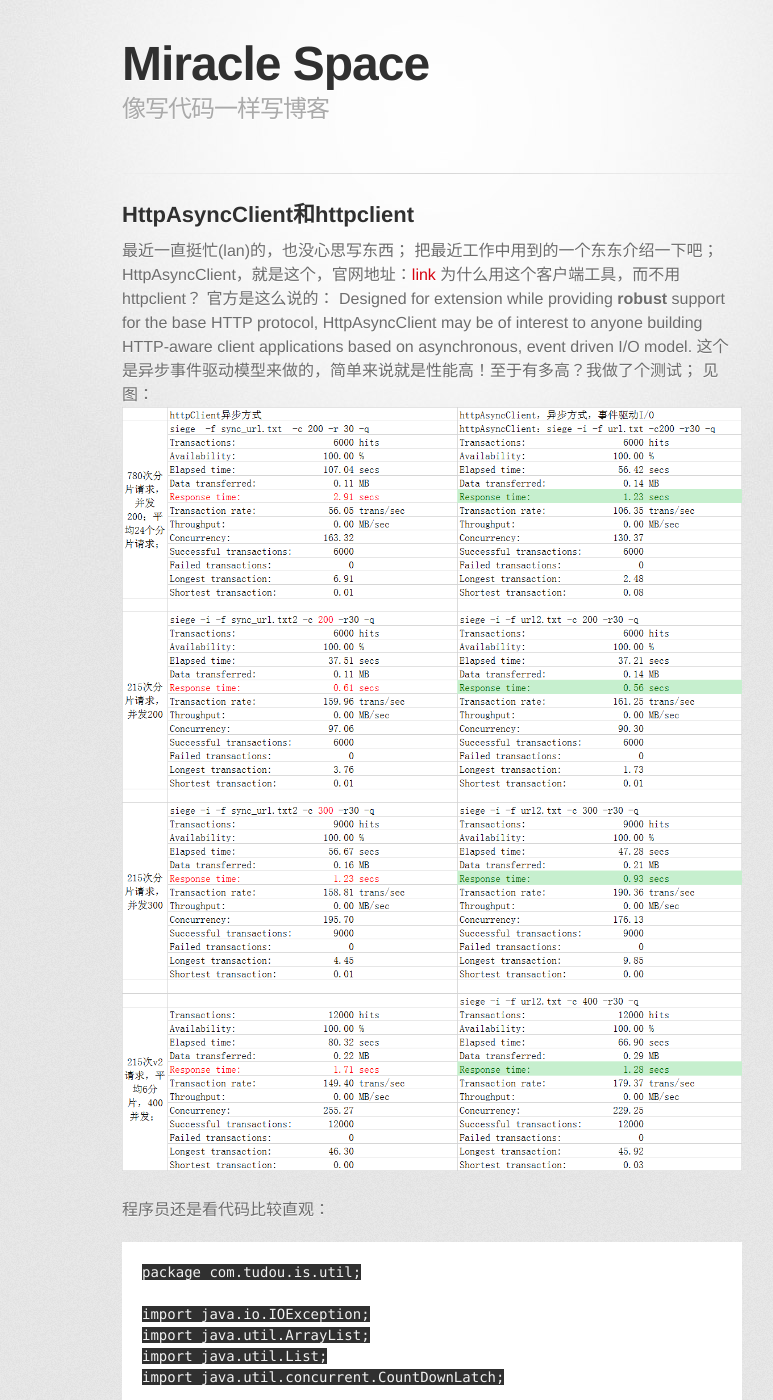
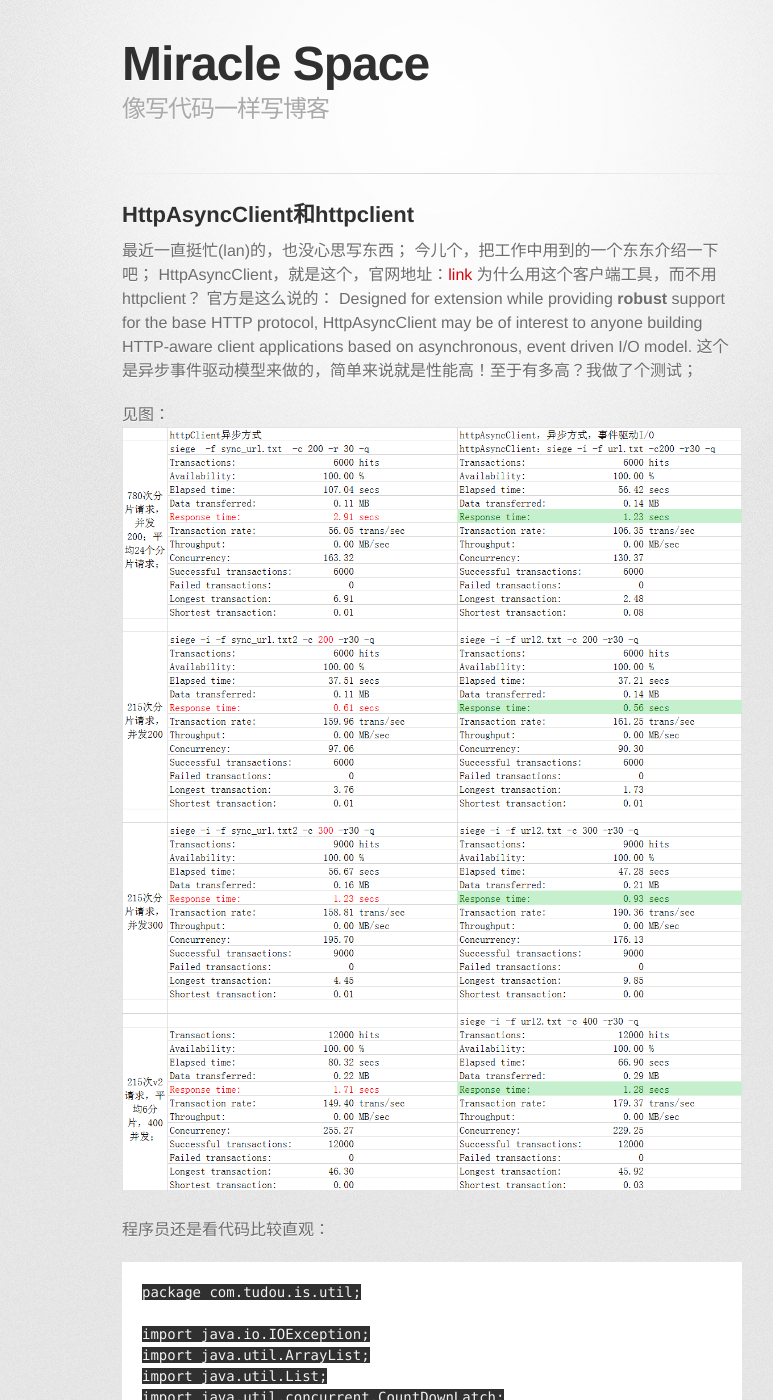
Before and after one commit to miraclestar/myblog, a Jekyll site: the page built from _posts/2015-04-01-multi-thread-nio.md, in a window 1280 px wide and 1400 px high. Shown: the whole window, without its empty margins (208-981 px from the left). Built offline with Jekyll 4.4.1, drawn with Linux system fonts in a browser that asks for light colours; nearby versions of some CDN libraries; some web fonts are replaced; Markdown is read by kramdown in place of the engine named in the settings; comment, search, counter and statistics services are not loaded; some of the changed text lies outside the part shown.

Commit message:
post httpAsyncClient
Signed-off-by: hyliu <hyliu@tudou.com>

```diff
--- a/_posts/2015-04-01-multi-thread-nio.md
+++ b/_posts/2015-04-01-multi-thread-nio.md
@@ -5,13 +5,14 @@
 ---
 ##{{ page.title }}
 最近一直挺忙(lan)的，也没心思写东西；
-把最近工作中用到的一个东东介绍一下吧；
+今儿个，把工作中用到的一个东东介绍一下吧；
 HttpAsyncClient，就是这个，官网地址：[link](http://hc.apache.org/httpcomponents-asyncclient-4.0.x/index.html)
 为什么用这个客户端工具，而不用httpclient？
 官方是这么说的：
 Designed for extension while providing **robust** support for the base HTTP protocol,
 HttpAsyncClient may be of interest to anyone building HTTP-aware client applications based on asynchronous, event driven I/O model.
 这个是异步事件驱动模型来做的，简单来说就是性能高！至于有多高？我做了个测试；
+
 见图：![12](/images/httpclient/client.png "picture")
 
 程序员还是看代码比较直观：
```
Also changed, not shown: other parts of _posts/2015-04-01-multi-thread-nio.md (+1 -1 lines).
